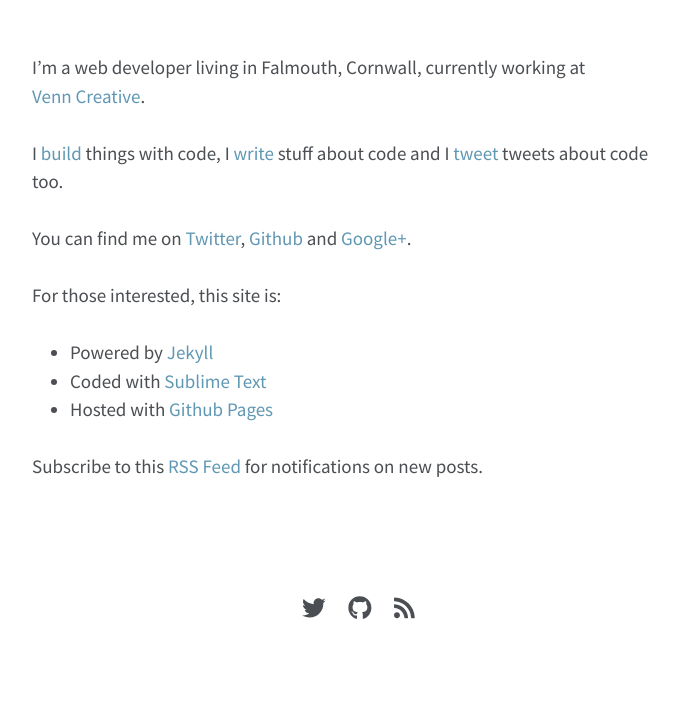
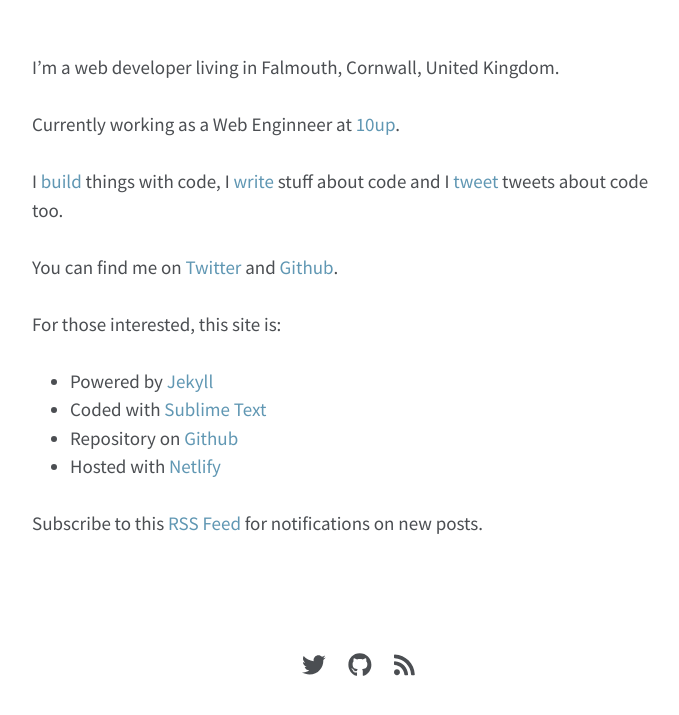
Before and after one commit to jjgrainger/jjgrainger, a Jekyll site: the page built from info.md, in a window 1280 px wide, cut to the strip 574-1372 px from the top of the page. Shown: the top 715 px of the strip, without its empty margins (298-977 px from the left). Built offline with Jekyll 4.4.1, drawn with Linux system fonts in a browser that asks for light colours; nearby versions of some CDN libraries.

Commit message:
update info with new position and site info

```diff
--- a/info.md
+++ b/info.md
@@ -5,16 +5,19 @@
 permalink: /info/
 ---
 
-I'm a web developer living in Falmouth, Cornwall, currently working at [Venn&nbsp;Creative](http://venncreative.co.uk/).
+I'm a web developer living in Falmouth, Cornwall, United Kingdom.
+
+Currently working as a Web Enginneer at [10up](https://10up.com).
 
 I [build](/projects/) things with code, I [write](http://jjgrainger.co.uk) stuff about code and I [tweet](http://www.twitter.com/jjgrainger) tweets about code too.
 
-You can find me on [Twitter](http://www.twitter.com/jjgrainger), [Github](http://www.github.com/jjgrainger/) and [Google+](https://plus.google.com/116065378192330753914).
+You can find me on [Twitter](http://www.twitter.com/jjgrainger) and [Github](http://www.github.com/jjgrainger/).
 
 For those interested, this site is:
 
 * Powered by [Jekyll](https://github.com/mojombo/jekyll)
 * Coded with [Sublime Text](http://www.sublimetext.com/)
-* Hosted with [Github Pages](http://pages.github.com/)
+* Repository on [Github](https://github.com/jjgrainger/jjgrainger)
+* Hosted with [Netlify](https://www.netlify.com/)
 
 Subscribe to this [RSS Feed](http://feeds.feedburner.com/jjgrainger) for notifications on new posts.
```
